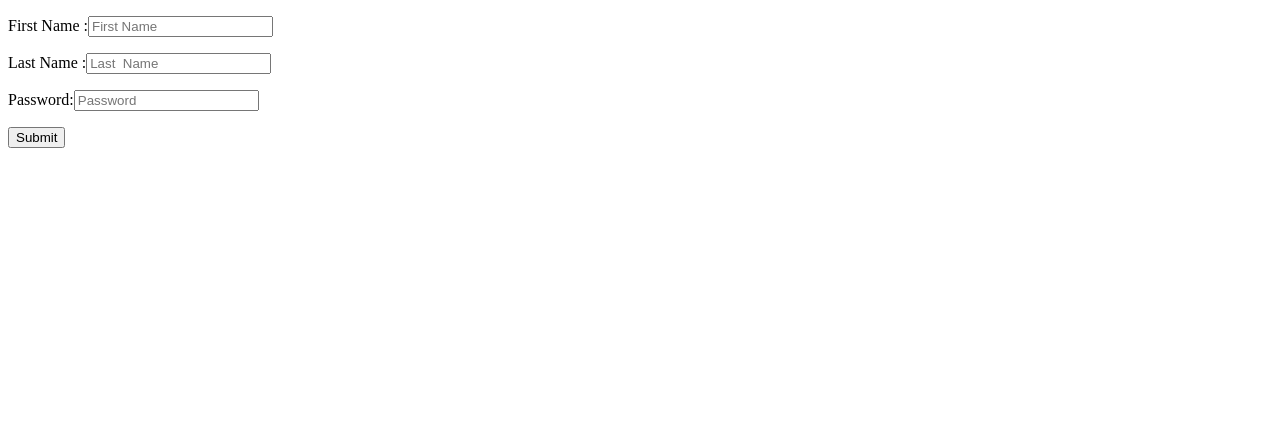
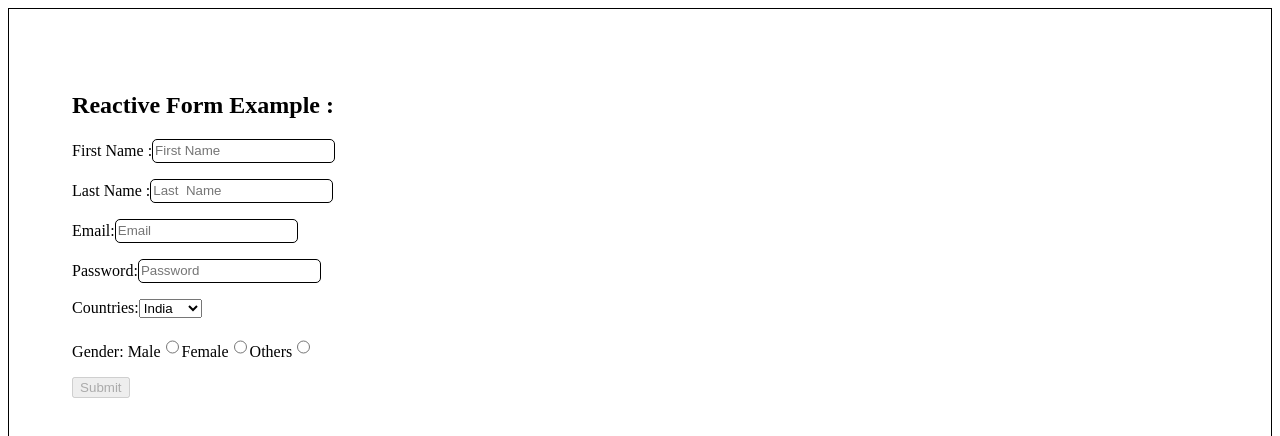
Before and after one commit to mayank23415/Angular, an Angular app in the folder 05-04-2023/Task - 2/ReactiveFormExample/: page / in a window 1280 px wide. Shown: the top 436 px of the page. Built offline with nearby package versions, Linux system fonts and the light colour scheme.

Commit message:
Third-Commit

```diff
--- a/05-04-2023/Task - 2/ReactiveFormExample/src/app/app.component.css
+++ b/05-04-2023/Task - 2/ReactiveFormExample/src/app/app.component.css
@@ -0,0 +1,17 @@
+.ng-invalid.ng-touched {
+    border: red 1px solid;
+}
+
+.form-container{
+    border: 1px black solid;
+}
+
+.form{
+    padding: 5%;
+}
+
+input{
+    height: 20px;
+    border: 1px black solid;
+    border-radius: 5px;
+}
--- a/05-04-2023/Task - 2/ReactiveFormExample/src/app/app.component.html
+++ b/05-04-2023/Task - 2/ReactiveFormExample/src/app/app.component.html
@@ -1,5 +1,7 @@
-<section>
-  <form [formGroup]="reactiveForm" (ngSubmit)="onSubmit()">
+<section class="form-container">
+
+  <form [formGroup]="reactiveForm" (ngSubmit)="onSubmit()" class="form">
+    <h1>Reactive Form Example :</h1>
     <p>
       <label>First Name :</label>
       <input type="text" placeholder="First Name" formControlName="firstName">
@@ -9,11 +11,33 @@
       <input type="text" placeholder="Last  Name" formControlName="lastName">
     </p>
     <p>
+      <label>Email:</label>
+      <input type="text" placeholder="Email" formControlName="email">
+    </p>
+    <p>
       <label>Password:</label>
       <input type="text" placeholder="Password" formControlName="password">
     </p>
     <p>
-      <button type="submit">Submit</button>
+      <label>Countries:</label>
+      <select formControlName="country">
+        <option value="India">India</option>
+        <option value="USA">USA</option>
+        <option value="Japan">Japan</option>
+        <option value="Russia">Russia</option>
+      </select>
+    </p>
+    <p>
+      <label>Gender: </label>
+      <label for="male">Male</label>
+      <input type="radio" formControlName="gender" value="male" id="male">
+      <label for="female">Female</label>
+      <input type="radio" formControlName="gender" value="female" id="female">
+      <label for="other">Others</label>
+      <input type="radio" formControlName="gender" value="other" id="other">
+    </p>
+    <p>
+      <button type="submit" [disabled]="!reactiveForm.valid">Submit</button>
     </p>
   </form>
 </section>
--- a/05-04-2023/Task - 2/ReactiveFormExample/src/app/app.component.ts
+++ b/05-04-2023/Task - 2/ReactiveFormExample/src/app/app.component.ts
@@ -1,5 +1,5 @@
 import { Component, OnInit } from '@angular/core';
-import { FormControl, FormGroup } from '@angular/forms';
+import { FormControl, FormGroup, Validator, Validators} from '@angular/forms';
 
 @Component({
   selector: 'app-root',
@@ -11,9 +11,12 @@ export class AppComponent implements OnInit{
   reactiveForm : FormGroup;
   ngOnInit(): void {
     this.reactiveForm = new FormGroup({
-      firstName : new FormControl(null),
-      lastName : new FormControl(null),
-      password : new FormControl(null)
+      firstName : new FormControl(null, Validators.required),
+      lastName : new FormControl(null, Validators.required),
+      email: new FormControl(null, [Validators.required, Validators.email]),
+      gender: new FormControl(null, Validators.required),
+      country: new FormControl('India', Validators.required),
+      password : new FormControl(null, Validators.required),
     })
   }
 
```
Also changed, not shown: 2 other files (tests, documents, lock files or other folders).
